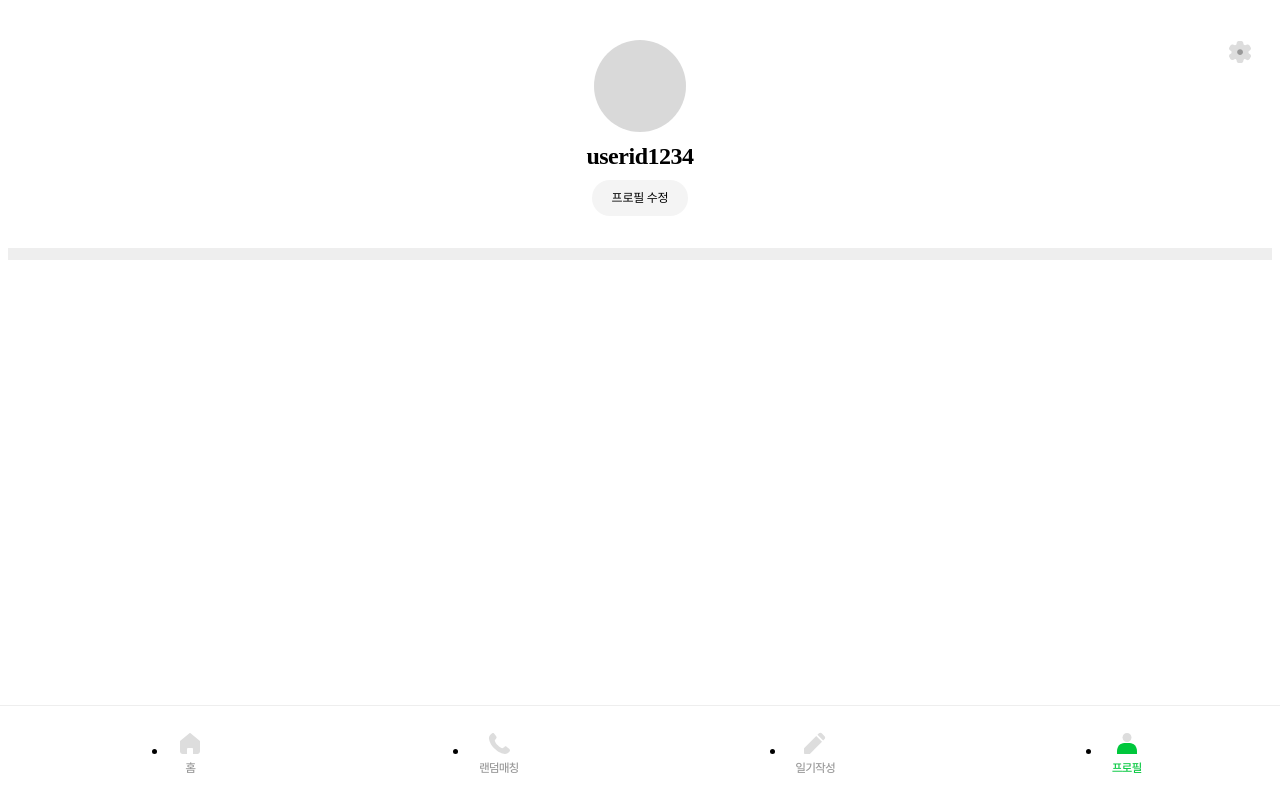
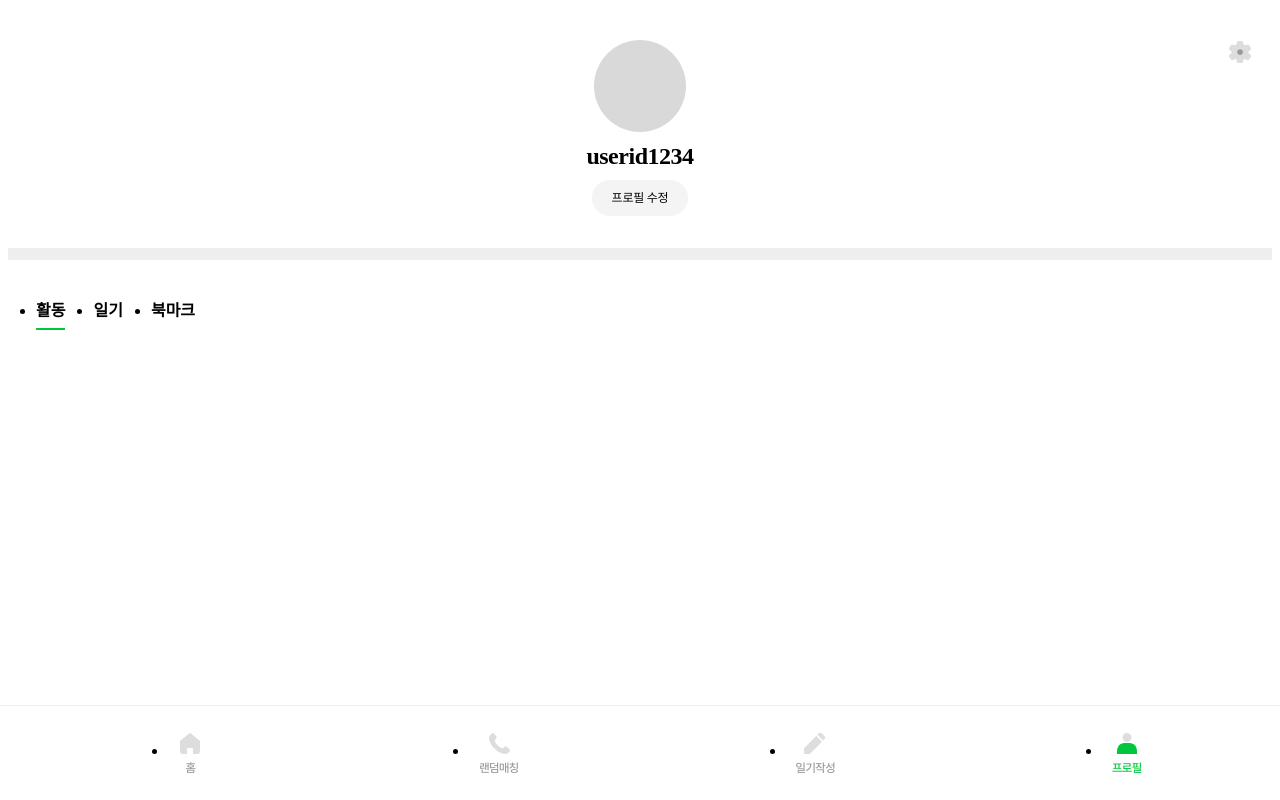
Before and after one commit to a-daily-diary/ADD.FE, a Next.js app: page /profile in a window 1280 px wide. Built offline with nearby package versions, Linux system fonts and the light colour scheme; what emotion-reset would draw is missing.

Commit message:
✨ #57 - 프로필 > 탭 구현
- 탭 UI 구현
- 탭 클릭 시 활성화된 탭에 인디케이터 위치하기 구현

```diff
--- a/src/pages/profile/index.tsx
+++ b/src/pages/profile/index.tsx
@@ -1,12 +1,40 @@
 import styled from '@emotion/styled';
 import Link from 'next/link';
+import { useEffect, useRef, useState } from 'react';
 import type { NextPageWithLayout } from 'pages/_app';
 import type { ReactElement } from 'react';
 import SeetingIcon from 'assets/icons/setting.svg';
 import Seo from 'components/common/Seo';
 import Layout from 'components/layouts/Layout';
 
+const PROFILE_TAB_LIST = [
+  { id: 'activities', title: '활동' },
+  { id: 'diaries', title: '일기' },
+  { id: 'bookmarks', title: '북마크' },
+];
+
 const Profile: NextPageWithLayout = () => {
+  const [activeIndex, setActiveIndex] = useState<number>(0);
+  const tabsRef = useRef<Array<HTMLButtonElement | null>>([]);
+  const [indicator, setIndicator] = useState({ width: 0, offsetLeft: 0 });
+
+  useEffect(() => {
+    const setIndicatorPosition = () => {
+      const currentTab = tabsRef.current[activeIndex];
+      setIndicator({
+        width: currentTab?.clientWidth ?? 0,
+        offsetLeft: currentTab?.offsetLeft ?? 0,
+      });
+    };
+
+    setIndicatorPosition();
+    window.addEventListener('resize', setIndicatorPosition);
+
+    return () => {
+      window.removeEventListener('resize', setIndicatorPosition);
+    };
+  }, [activeIndex]);
+
   return (
     <>
       <UserInfoContainer>
@@ -17,6 +45,27 @@ const Profile: NextPageWithLayout = () => {
         <UserName>userid1234</UserName>
         <ProfileEditLink href={'/profile/edit'}>프로필 수정</ProfileEditLink>
       </UserInfoContainer>
+      <section>
+        <TabList indicator={indicator}>
+          {PROFILE_TAB_LIST.map((tab, index) => {
+            const { id, title } = tab;
+            return (
+              <li key={`tab-list-${id}`}>
+                <TabButton
+                  type="button"
+                  ref={(el) => (tabsRef.current[index] = el)}
+                  onClick={() => {
+                    setActiveIndex(index);
+                  }}
+                  active={activeIndex === index}
+                >
+                  {title}
+                </TabButton>
+              </li>
+            );
+          })}
+        </TabList>
+      </section>
     </>
   );
 };
@@ -72,3 +121,31 @@ const ProfileEditLink = styled(Link)`
   line-height: 1;
   letter-spacing: -0.02em;
 `;
+
+const TabList = styled.ul<{
+  indicator: { width: number; offsetLeft: number };
+}>`
+  display: flex;
+  gap: 28px;
+  position: relative;
+  padding: 24px 28px;
+
+  &::after {
+    content: '';
+    position: absolute;
+    bottom: 16px;
+    left: 0;
+    width: ${({ indicator }) => `${indicator.width}px`};
+    height: 2px;
+    background-color: ${({ theme }) => theme.colors.main};
+    transform: translateX(${({ indicator }) => `${indicator.offsetLeft}px`});
+    transition: transform 0.2s;
+    will-change: transform;
+  }
+`;
+
+const TabButton = styled.button<{ active: boolean }>`
+  font-weight: 700;
+  font-size: 16px;
+  line-height: 140%;
+`;
```
